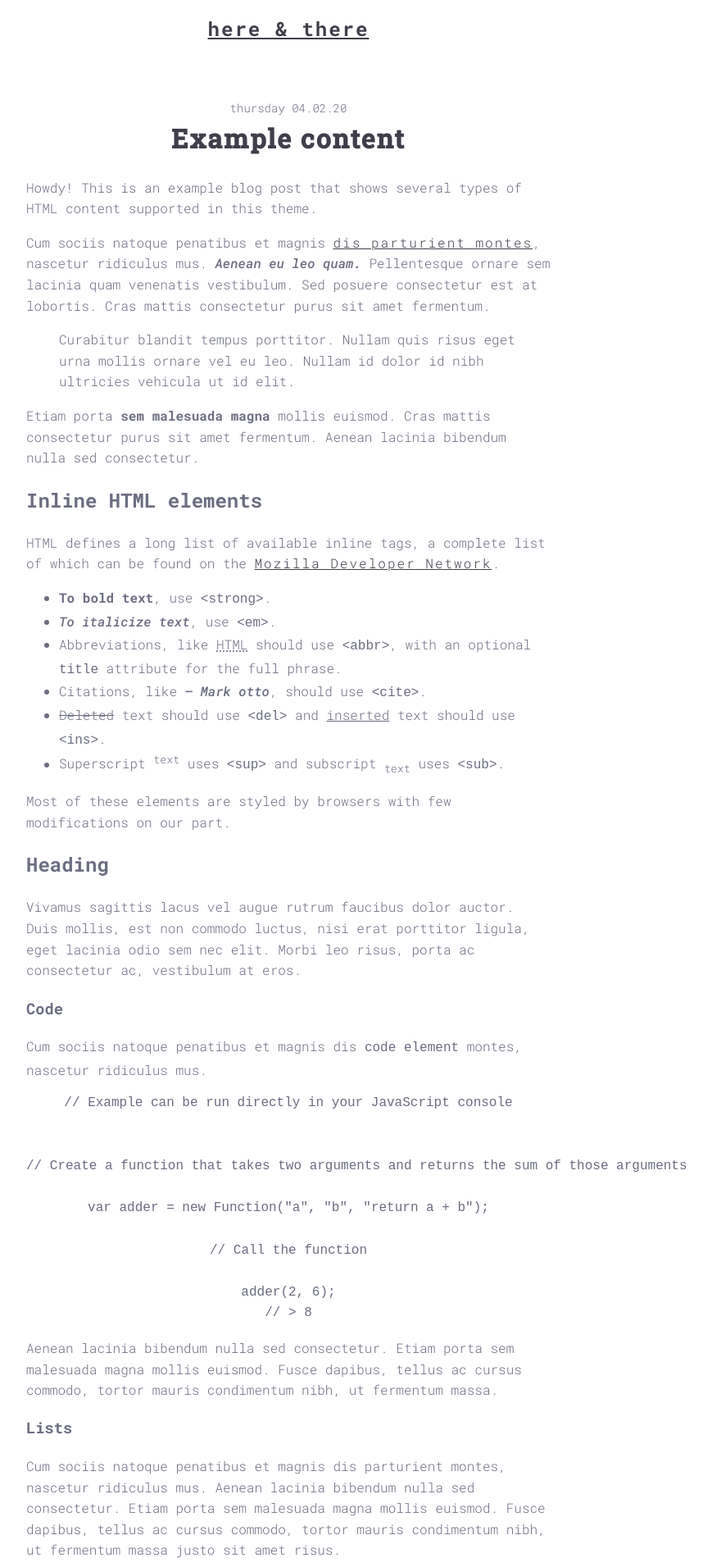
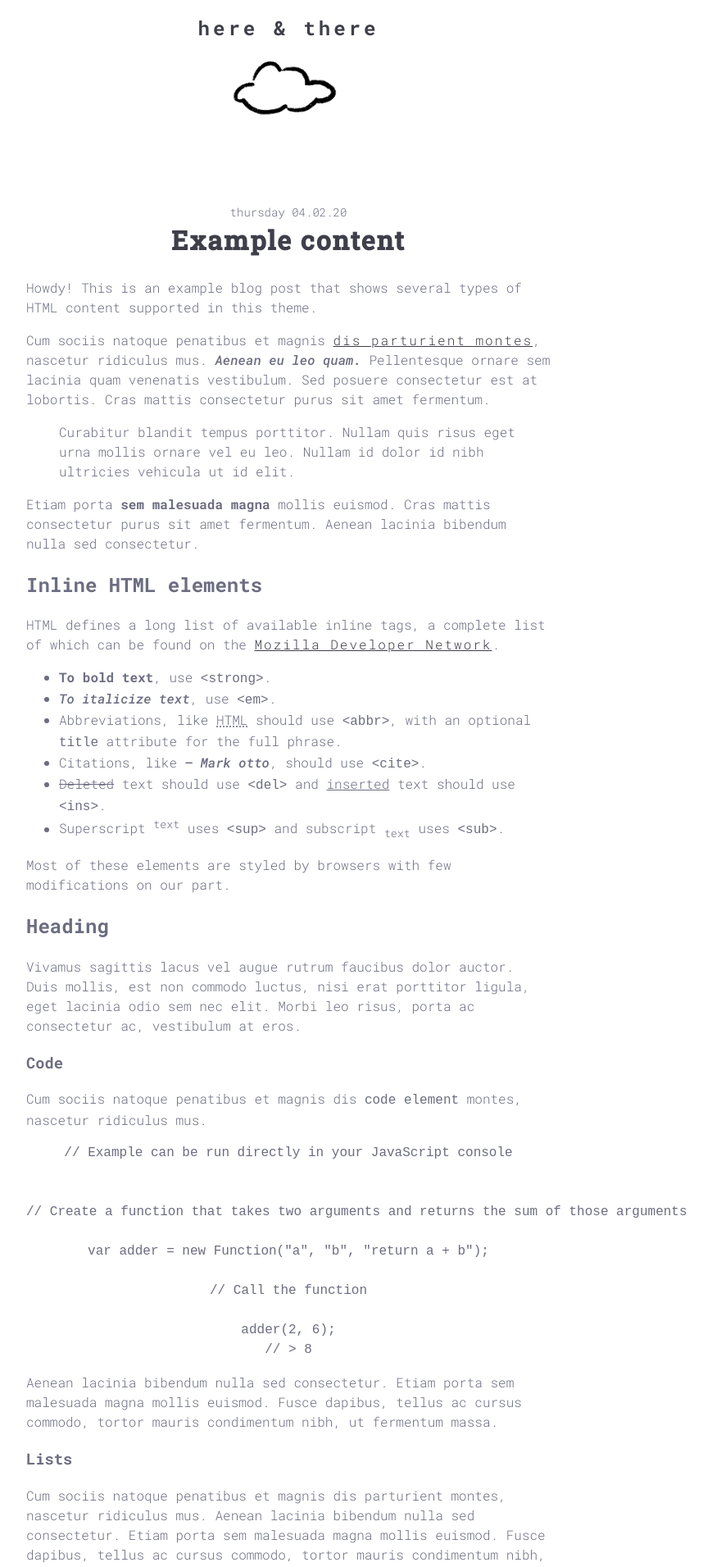
Before and after one commit to zenje/minimal-days-theme, a Jekyll site: the page built from _posts/2020-04-02-example-content.md, in a window 1280 px wide. Shown: the top 1911 px of the page at 82% size, without its empty margins (288-1157 px from the left). Built offline with Jekyll 4.4.1, drawn with Linux system fonts in a browser that asks for light colours.

Commit message:
Changes to header, display header img

```diff
--- a/_config.yml
+++ b/_config.yml
@@ -1,4 +1,5 @@
 title: here & there
+title_img: "assets/cloud.gif"
 
 plugins:
   - jekyll-paginate
--- a/_includes/head.html
+++ b/_includes/head.html
@@ -5,4 +5,7 @@
 
 	<link href="https://fonts.googleapis.com/css2?family=Roboto+Mono:ital,wght@0,300;0,700;1,500&family=Roboto+Slab:wght@500&display=swap" rel="stylesheet">
 	<link rel="stylesheet" href="{{ '/assets/css/main.css' | absolute_url }}?{{ site.time | date: '%s%N' }}">
+	{% if title %}
+	<title>{{ title }}</title>
+	{% endif %}
 </head>
--- a/_layouts/default.html
+++ b/_layouts/default.html
@@ -6,13 +6,15 @@
 		{% assign title = site.title %}
 	{% endif %}
 
-	{% if title %}
-	<title>{{ title }}</title>
-	<h1 class="title"><a href="/">{{ site.title }}</a></h1>
-	{% endif %}
+	{% include head.html title=title %}
 
-	{% include head.html %}
 	<body>
+		<header class="header">
+			<h1 class="header--title"><a href="/">{{ site.title }}</a></h1>
+			<div class="header--img">
+				<img src="{{ site.title_img | absolute_url }}">
+			</div>
+		</header>
 		{{ content }}
 	</body>
 </html>
--- a/_layouts/home.html
+++ b/_layouts/home.html
@@ -1,8 +1,6 @@
 ---
 layout: default
 ---
-
-<img src="assets/cloud.gif">
 
 <div class="posts">
   {% for post in paginator.posts %}
--- a/_sass/_base.scss
+++ b/_sass/_base.scss
@@ -1,6 +1,6 @@
 html {
 	font-size: $fs-base;
-	line-height: 1.6;
+	line-height: $flh-base;
 	color: $clr-base;
 	font-family: $ff-base;
 }
@@ -10,11 +10,24 @@ body {
 	margin: 0 auto;
 }
 
-.title {
-	font-size: $fs-title;
-	letter-spacing: 2px;
+.header {
 	text-align: center;
-	padding-bottom: 50px;
+	margin-bottom: 10vh;
+
+	&--title {
+		font-size: $fs-title;
+		margin-bottom: 0;
+
+		a {
+			letter-spacing: $fls-md;
+			text-decoration: none;
+		}
+	}
+
+	&--img {
+		width: 25%;
+		margin: 0 auto;
+	}
 }
 
 hr {
@@ -22,13 +35,13 @@ hr {
 	border-left: 0;
 	border-right: 0;
 	border-bottom: 0;
-	width: 20%;
-	margin-bottom: 24px;
+	width: 25%;
+	margin-bottom: 2em;
 }
 
 a {
 	color: $clr-accent;
-	letter-spacing: 2px;
+	letter-spacing: $fls-sm;
 }
 
 a[x-apple-data-detectors] {
--- a/_sass/_variables.scss
+++ b/_sass/_variables.scss
@@ -2,8 +2,12 @@
 $ff-base: 	'Roboto Mono', monospace;
 $ff-header:	'Roboto Slab', serif;
 $fs-base: 	16px;
-$fs-header:	32px;
-$fs-title:	24px;
+$fs-header:	2rem;
+$fs-title:	1.5rem;
+$flh-base:	1.5;
+$fls-sm:	2px;
+$fls-md:	4px;
+
 
 /* colors */
 $clr-base:	#6B6D80;
```
